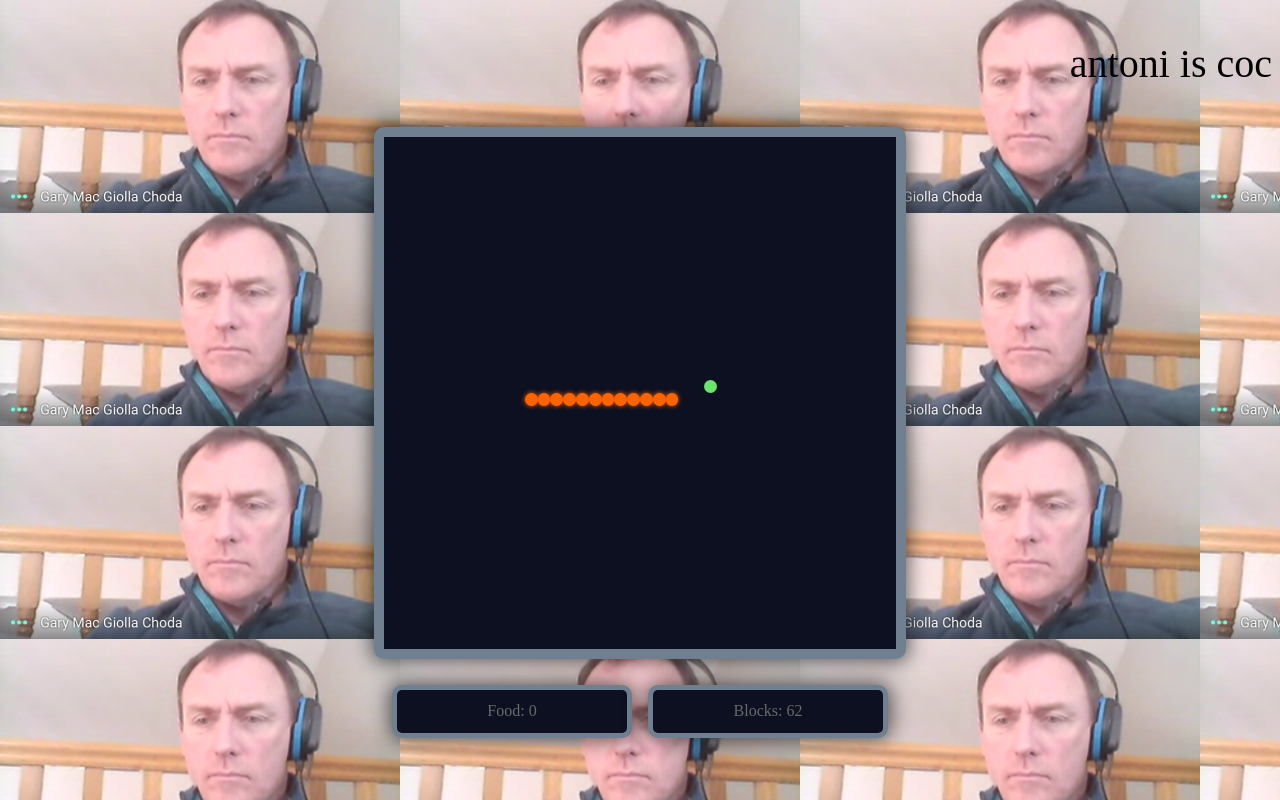
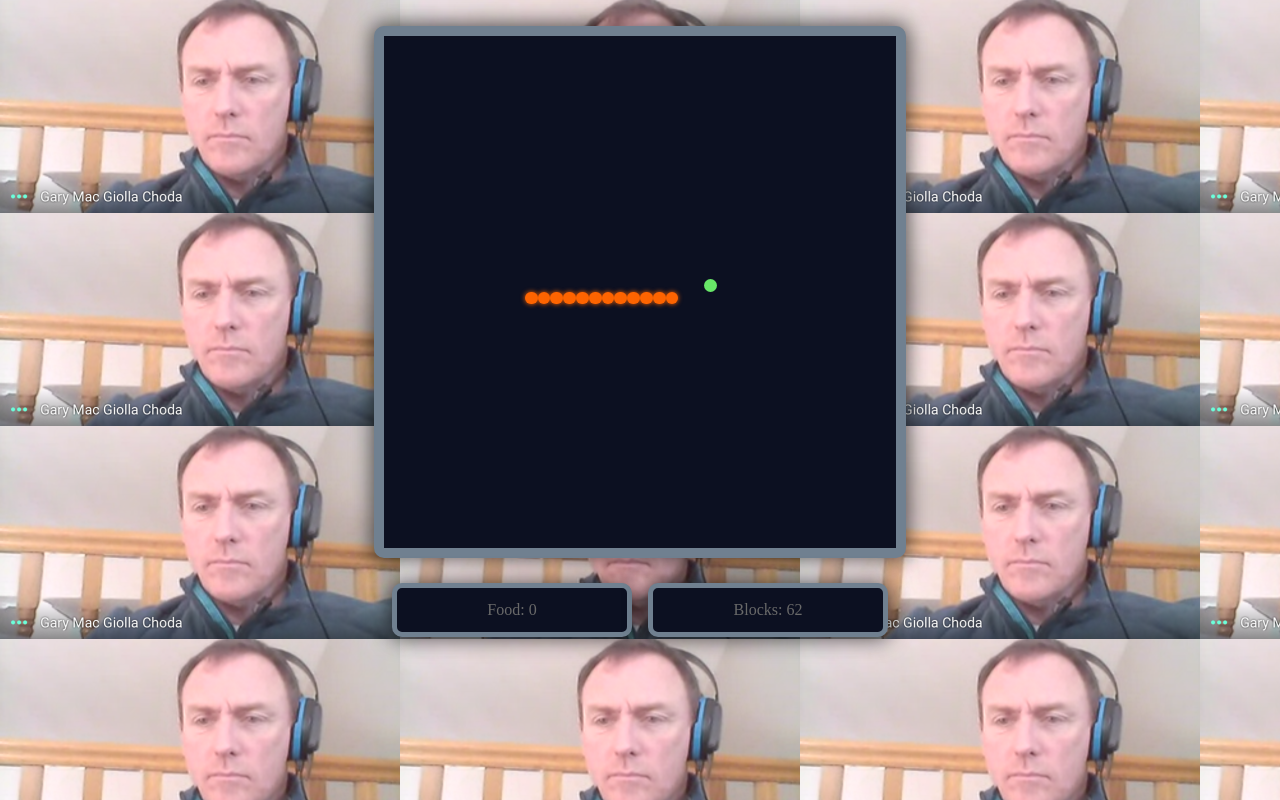
Before and after one commit to upjackbox/snakegame, a plain HTML site: page index.html in a window 1280 px wide. Drawn offline with Linux system fonts and the light colour scheme.

Commit message:
Update index.html

```diff
--- a/index.html
+++ b/index.html
@@ -1,7 +1,6 @@
 <!DOCTYPE html>
 <html>
   <head lang="en">
-    <p>antoni is coc</p>
     <meta charset="UTF-8" />
     <meta name="viewport" content="width=device-width,initial-scale=1" />
     <title>jacks game</title>
```
